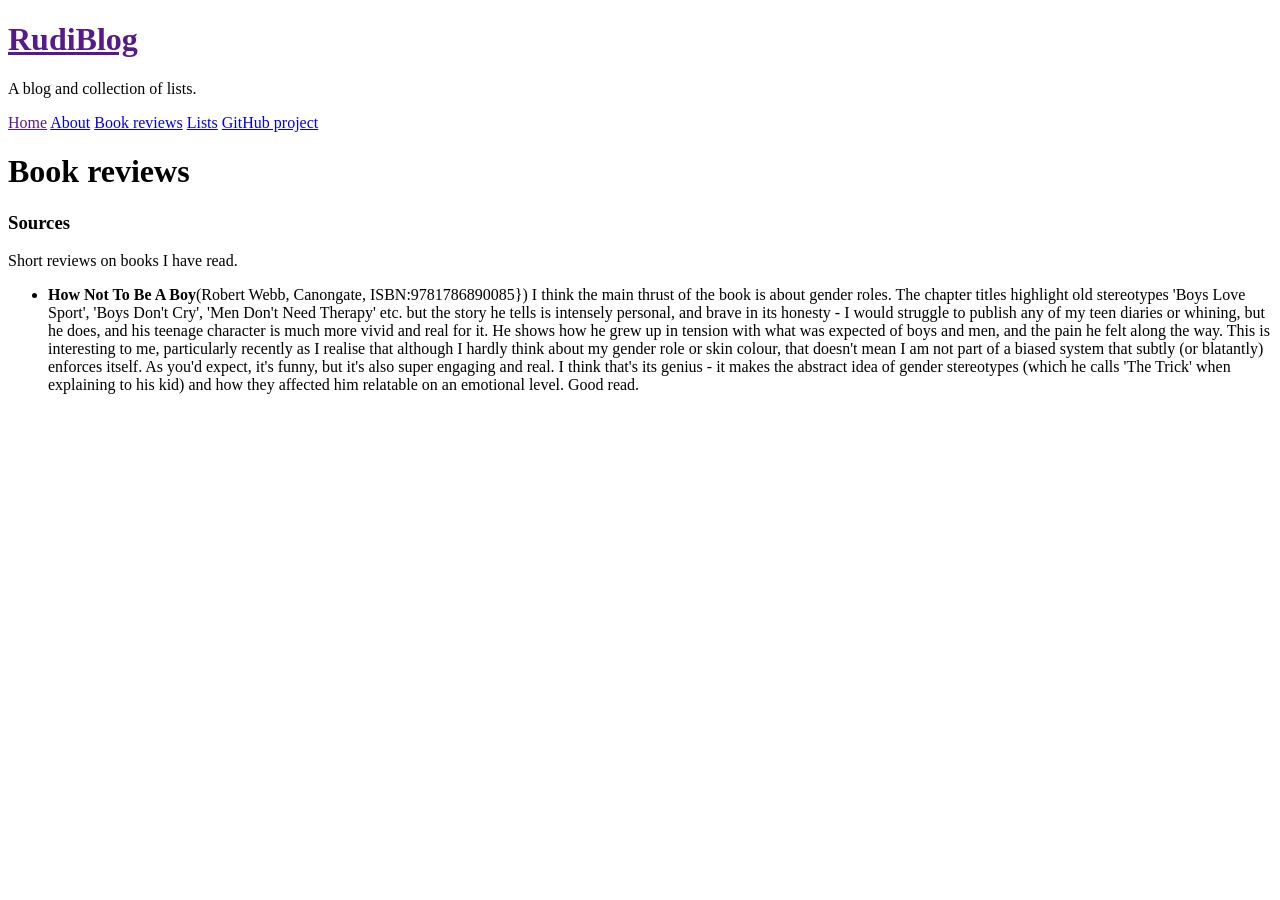
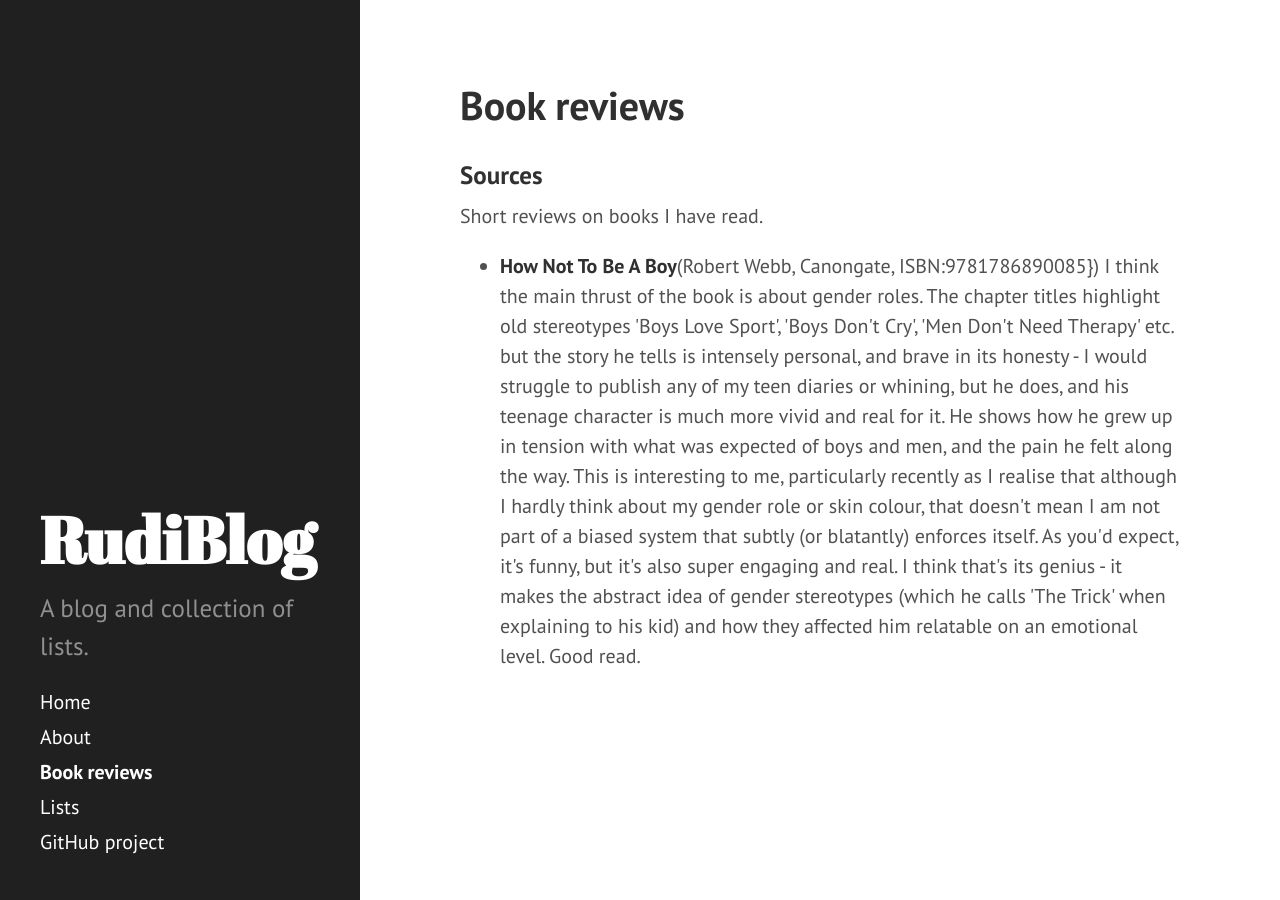
Before and after one commit to rm646/blag, a Jekyll site: the page built from book_reviews.md, in a window 1280 px wide. Built offline with Jekyll 4.4.1, drawn with Linux system fonts in a browser that asks for light colours.

Commit message:
changed stylesheet links on head

```diff
--- a/_includes/head.html
+++ b/_includes/head.html
@@ -15,9 +15,12 @@
   </title>
 
   <!-- CSS -->
-  <link rel="stylesheet" href="{{ site.baseurl }}public/css/poole.css">
-  <link rel="stylesheet" href="{{ site.baseurl }}public/css/syntax.css">
-  <link rel="stylesheet" href="{{ site.baseurl }}public/css/hyde.css">
+  <!--<link rel="stylesheet" href="{{ site.baseurl }}public/css/poole.css">-->
+  <link href="{{ "/public/css/poole.css" | relative_url }}" rel="stylesheet">
+  <!--<link rel="stylesheet" href="{{ site.baseurl }}public/css/syntax.css">-->
+  <link href="{{ "/public/css/syntax.css" | relative_url }}" rel="stylesheet">
+  <!--<link rel="stylesheet" href="{{ site.baseurl }}public/css/hyde.css">-->
+  <link href="{{ "/public/css/hyde.css" | relative_url }}" rel="stylesheet">
   <link rel="stylesheet" href="http://fonts.googleapis.com/css?family=PT+Sans:400,400italic,700|Abril+Fatface">
 
   <!-- Icons -->
```
